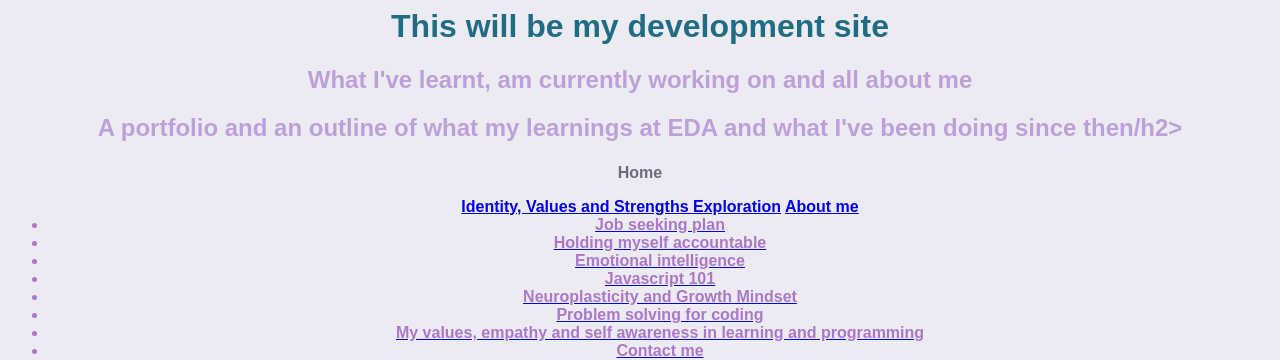
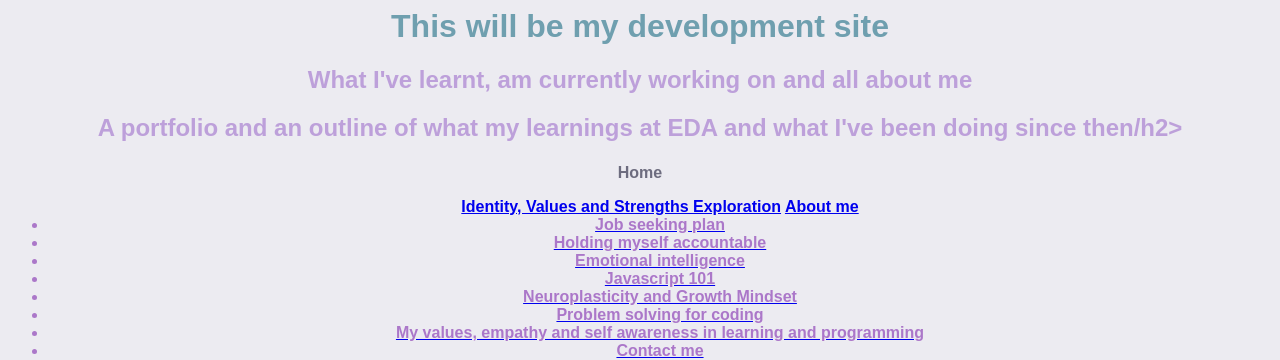
Before and after one commit to Claire2888/Claire2888.github.io, a plain HTML site: page index.html in a window 1280 px wide. Shown: the top 360 px of the page. Drawn offline with Linux system fonts and the light colour scheme.

Commit message:
design tweaks

```diff
--- a/main.css
+++ b/main.css
@@ -6,7 +6,7 @@ body {
   .example {background: red;}
 }
   h1 {
-    color:rgb(33, 108, 133);
+    color:rgb(111, 159, 175);
     text-align: center;
   }
   h2{color: rgb(189, 160, 218);
```
